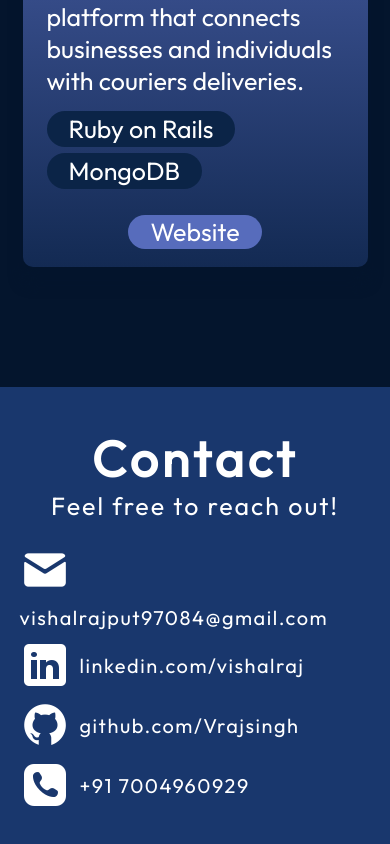
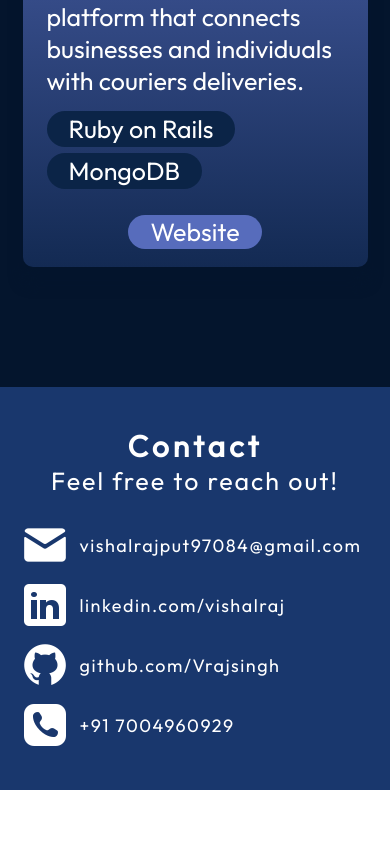
Before and after one commit to Vrajsingh/portfolio, a React (Vite) app: page / in a window 390 px wide. Shown: the part 5406-6250 px from the top of the page. After the commit the page ends 6196 px from the top, so only its background shows below. Built offline with nearby package versions, Linux system fonts and the light colour scheme.

Commit message:
Reduced font size of footer

```diff
--- a/src/components/Contact/Contact.jsx
+++ b/src/components/Contact/Contact.jsx
@@ -13,7 +13,7 @@ export const Contact = () => {
       <ul className={styles.links}>
         <li className={styles.link}>
           <img src={getImageUrl("contact/emailIcon.png")} alt="Email icon" />
-          <a href="mailto:myemail@email.com">vishalrajput97084@gmail.com</a>
+          <a href="mailto:vishalrajput97084@gmail.com">vishalrajput97084@gmail.com</a>
         </li>
         <li className={styles.link}>
           <img
--- a/src/components/Contact/Contact.module.css
+++ b/src/components/Contact/Contact.module.css
@@ -13,13 +13,13 @@
 }
 
 .text h2 {
-  font-size: 80px;
+  font-size: 40px;
   font-weight: 700;
   letter-spacing: 4px;
 }
 
 .text p {
-  font-size: 40px;
+  font-size: 20px;
   font-weight: 400;
   letter-spacing: 2px;
 }
@@ -61,7 +61,7 @@
   }
 
   .text h2 {
-    font-size: 50px;
+    font-size: 30px;
   }
 
   .text p {
@@ -85,7 +85,7 @@
   }
 
   .link a {
-    font-size: 20px;
+    font-size: 18px;
     word-wrap: break-word;
   }
 }
```
